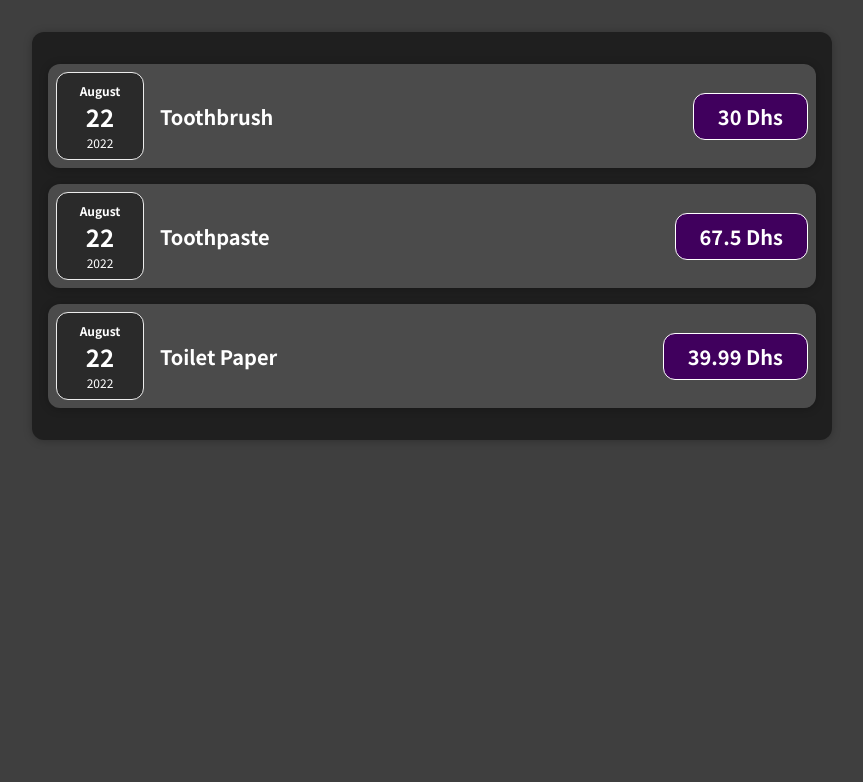
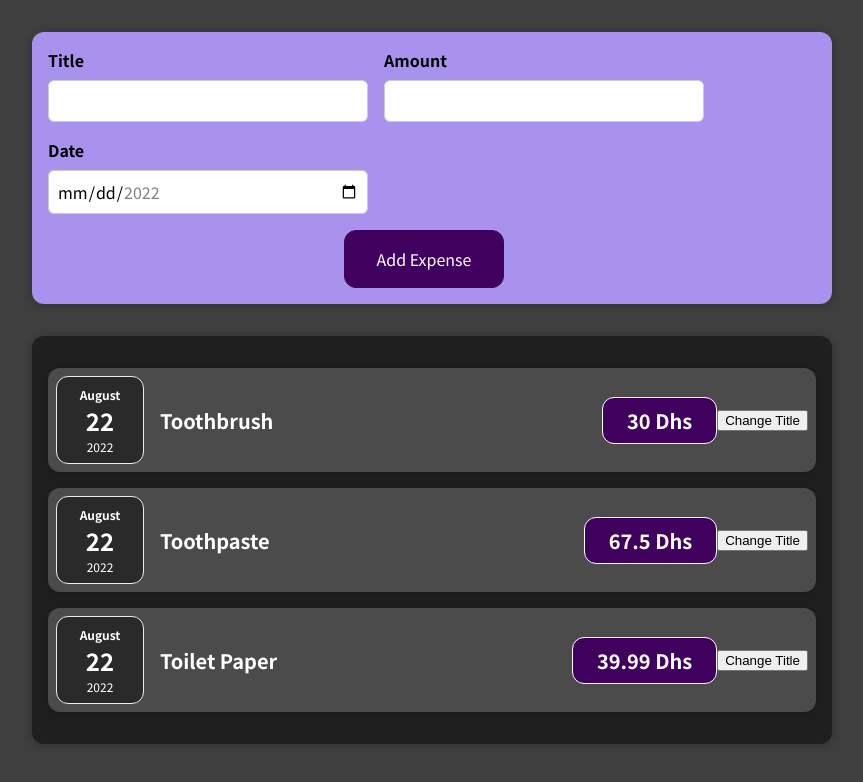
Before and after one commit to LeilaSmh/React_ExpensesTracker, a React (Create React App) app: page / in a window 1280 px wide. Shown: the top 782 px of the page, without its empty margins (208-1071 px from the left). Built offline with nearby package versions, Linux system fonts and the light colour scheme.

Commit message:
Add new expense form

```diff
--- a/src/App.js
+++ b/src/App.js
@@ -1,4 +1,5 @@
 import Expenses from "./components/Expenses/Expenses";
+import NewExpense from "./components/NewExpense/NewExpense";
 
 const App = () => {
   const expenses = [
@@ -24,6 +25,7 @@
 
   return (
     <div>
+      <NewExpense />
       <Expenses items={expenses} />
     </div>
   );
--- a/src/components/Expenses/ExpenseItem.js
+++ b/src/components/Expenses/ExpenseItem.js
@@ -1,18 +1,25 @@
 import "./ExpenseItem.css";
+import Card from "../UI/Card";
 import ExpenseDate from "./ExpenseDate";
-import Card from "../UI/Card";
+import { useState } from "react";
 
 const ExpenseItem = (props) => {
+  const [title, setTitle] = useState(props.title);
+
+  const clickHandler = () => {
+    setTitle('Updated!!');
+  };
 
   return (
     <Card className="expense-item">
-      <ExpenseDate date = {props.date}/>
+      <ExpenseDate date={props.date} />
       <div className="expense-item__description">
-        <h2>{props.title}</h2>
+        <h2>{title}</h2>
         <div className="expense-item__price">{props.amount} Dhs</div>
       </div>
+      <button onClick={clickHandler}>Change Title</button>
     </Card>
   );
-}
+};
 
 export default ExpenseItem;
--- /dev/null
+++ b/src/components/NewExpense/ExpenseForm.css
@@ -0,0 +1,26 @@
+.new-expense__controls {
+  display: flex;
+  flex-wrap: wrap;
+  gap: 1rem;
+  margin-bottom: 1rem;
+  text-align: left;
+}
+
+.new-expense__control label {
+  font-weight: bold;
+  margin-bottom: 0.5rem;
+  display: block;
+}
+
+.new-expense__control input {
+  font: inherit;
+  padding: 0.5rem;
+  border-radius: 6px;
+  border: 1px solid #ccc;
+  width: 20rem;
+  max-width: 100%;
+}
+
+.new-expense__actions {
+  text-align: right;
+}
--- /dev/null
+++ b/src/components/NewExpense/ExpenseForm.js
@@ -0,0 +1,27 @@
+import "./ExpenseForm.css";
+
+const ExpenseForm = () => {
+  return (
+    <form>
+      <div className="new-expense__controls">
+        <div className="new-expense__control">
+          <label>Title</label>
+          <input type="text" />
+        </div>
+        <div className="new-expense__control">
+          <label>Amount</label>
+          <input type="number" min="0.01" step="0.01" />
+        </div>
+        <div className="new-expense__control">
+          <label>Date</label>
+          <input type="date" min="2022-01-01" max="2022-12-31" />
+        </div>
+      </div>
+      <div className="nez-expense__actions">
+        <button type="submit">Add Expense</button>
+      </div>
+    </form>
+  );
+};
+
+export default ExpenseForm;
--- /dev/null
+++ b/src/components/NewExpense/NewExpense.css
@@ -0,0 +1,38 @@
+.new-expense {
+  background-color: #a892ee;
+  padding: 1rem;
+  margin: 2rem auto;
+  width: 50rem;
+  max-width: 95%;
+  border-radius: 12px;
+  text-align: center;
+  box-shadow: 0 1px 8px rgba(0, 0, 0, 0.25);
+}
+
+.new-expense button {
+  font: inherit;
+  cursor: pointer;
+  padding: 1rem 2rem;
+  border: 1px solid #40005d;
+  background-color: #40005d;
+  color: white;
+  border-radius: 12px;
+  margin-right: 1rem;
+}
+
+.new-expense button:hover,
+.new-expense button:active {
+  background-color: #510674;
+  border-color: #510674;
+}
+
+.new-expense button.alternative {
+  color: #220131;
+  border-color: transparent;
+  background-color: transparent;
+}
+
+.new-expense button.alternative:hover,
+.new-expense button.alternative:active {
+  background-color: #ddb3f8;
+}
--- /dev/null
+++ b/src/components/NewExpense/NewExpense.js
@@ -0,0 +1,12 @@
+import "./NewExpense.css";
+import ExpenseForm from "./ExpenseForm";
+
+const NewExpense = () => {
+  return (
+    <div className="new-expense">
+      <ExpenseForm />
+    </div>
+  );
+};
+
+export default NewExpense;
```
Also changed, not shown: 1 other file (tests, documents, lock files or other folders).
